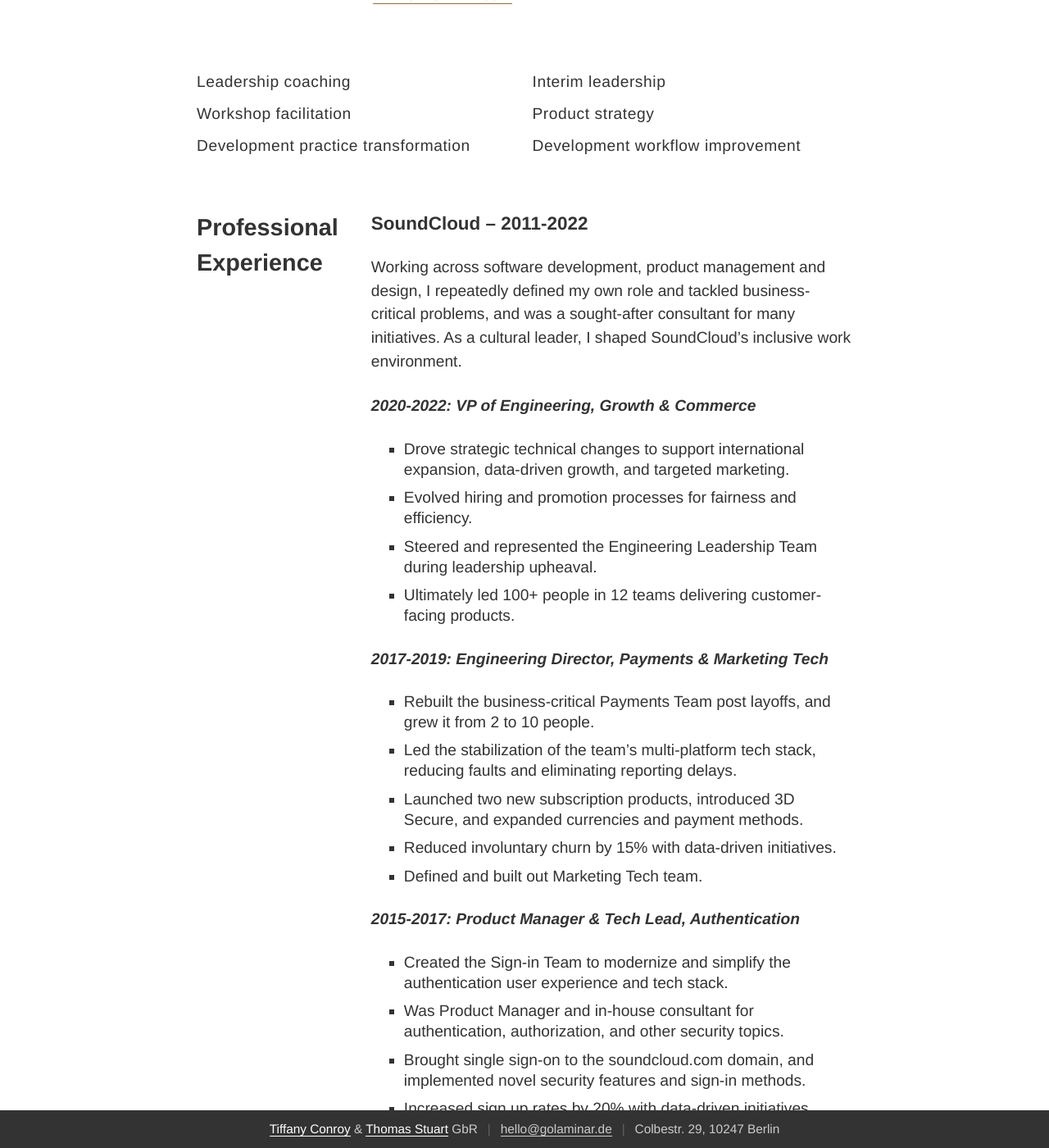
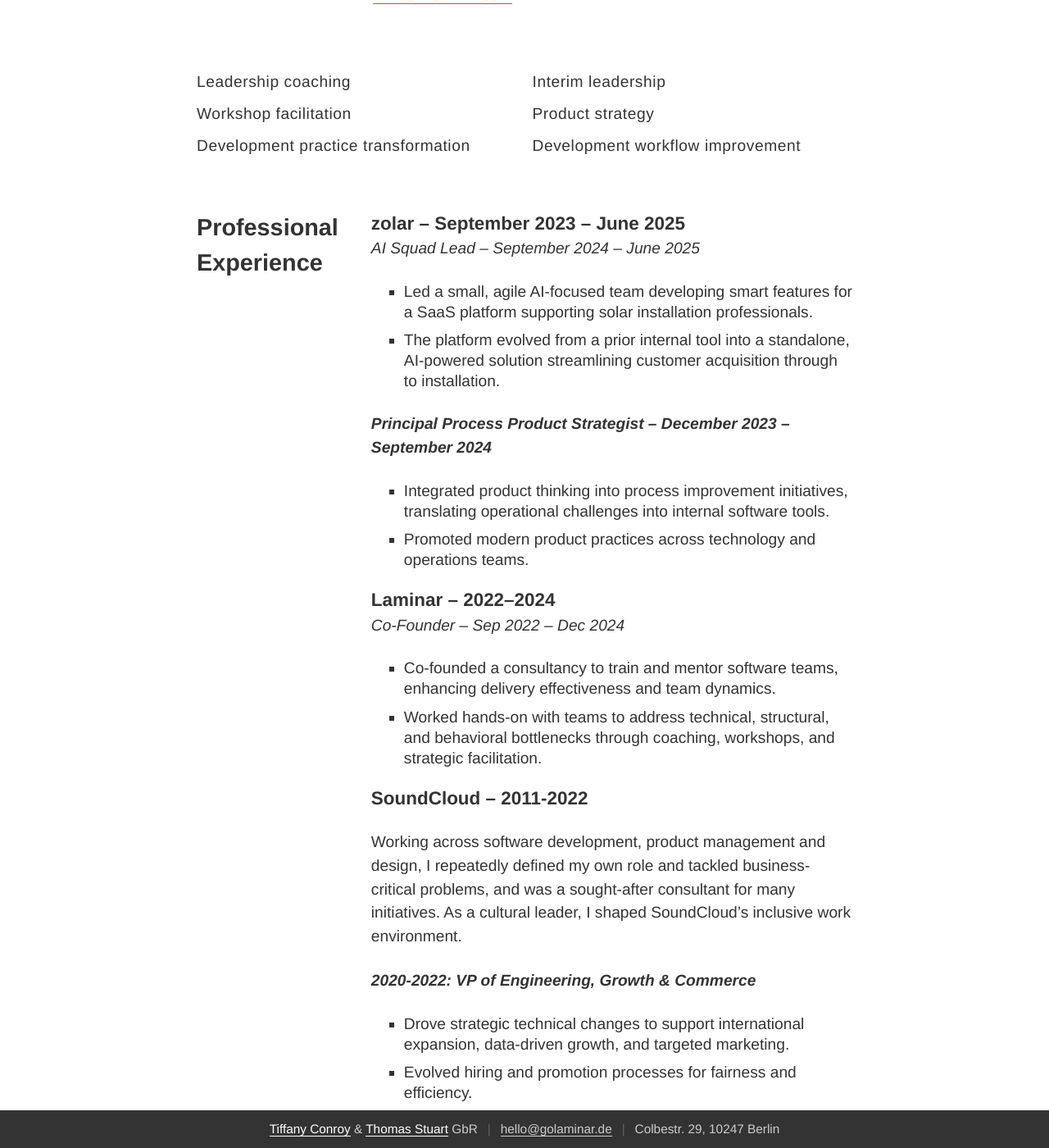
Before and after one commit to golaminar/golaminar.github.io, a Jekyll site: the page built from tiffany/cv.html, in a window 1280 px wide and 1400 px high, scrolled down 675 px. Shown: the whole window at 82% size. Built offline with Jekyll 4.4.1, drawn with Linux system fonts in a browser that asks for light colours.

Commit message:
Add latest roles to CV

```diff
--- a/tiffany/cv.html
+++ b/tiffany/cv.html
@@ -72,6 +72,27 @@
                 <h2>Professional Experience</h2>
             </div>
             <div class="col col-main">
+
+            <h3>zolar – September 2023 – June 2025</h3>
+
+            <h4 style="font-style: italic;">AI Squad Lead – September 2024 – June 2025</h4>
+            <ul>
+              <li>Led a small, agile AI-focused team developing smart features for a SaaS platform supporting solar installation professionals.</li>
+              <li>The platform evolved from a prior internal tool into a standalone, AI-powered solution streamlining customer acquisition through to installation.</li>
+            </ul>
+
+            <h4 style="font-style: italic;">Principal Process Product Strategist – December 2023 – September 2024</h4>
+            <ul>
+              <li>Integrated product thinking into process improvement initiatives, translating operational challenges into internal software tools.</li>
+              <li>Promoted modern product practices across technology and operations teams.</li>
+            </ul>
+
+            <h3>Laminar – 2022–2024</h3>
+            <h4 style="font-style: italic;">Co-Founder – Sep 2022 – Dec 2024</h4>
+            <ul>
+              <li>Co-founded a consultancy to train and mentor software teams, enhancing delivery effectiveness and team dynamics.</li>
+              <li>Worked hands-on with teams to address technical, structural, and behavioral bottlenecks through coaching, workshops, and strategic facilitation.</li>
+            </ul>
 
                 <h3>SoundCloud – 2011-2022</h3>
                 <p>
```
